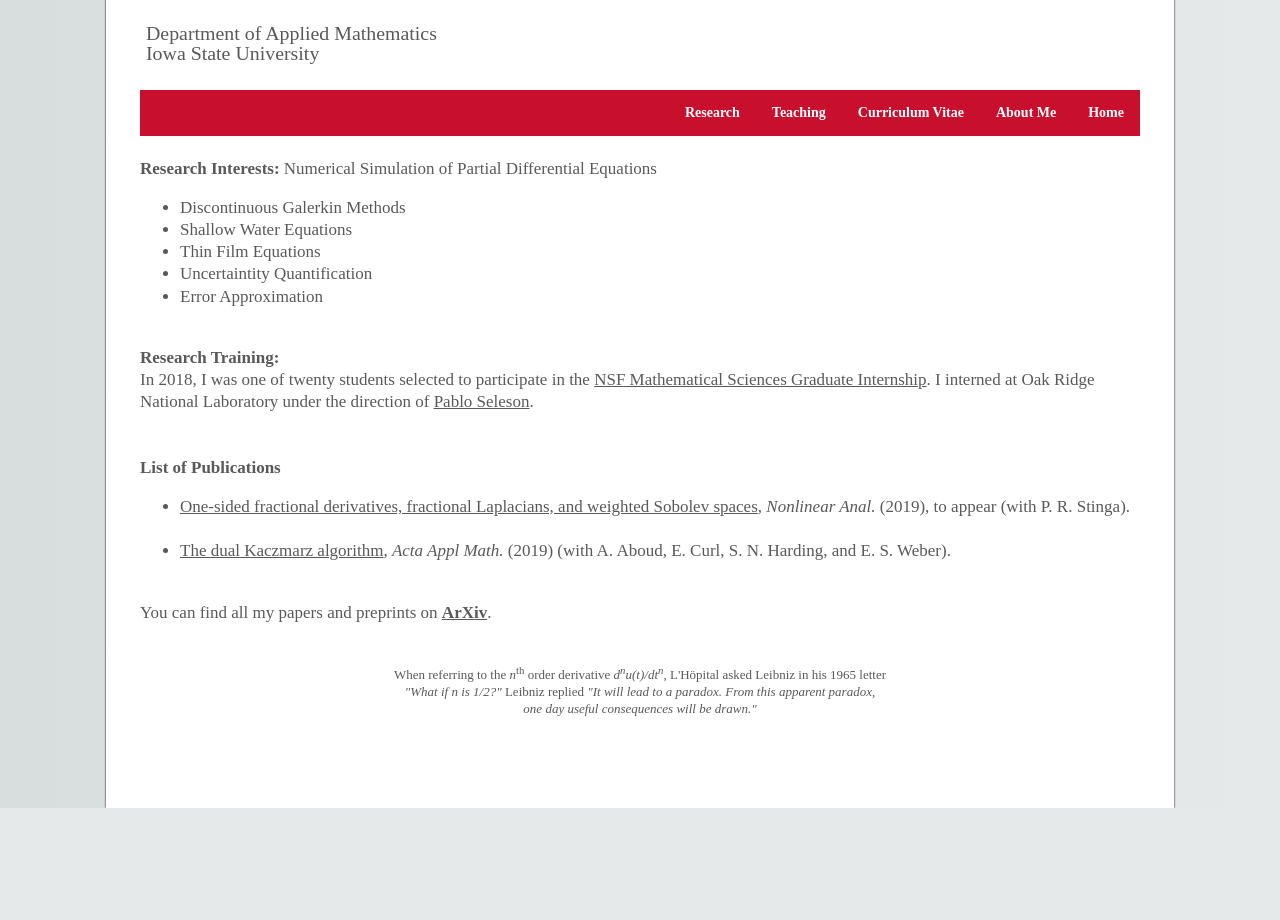
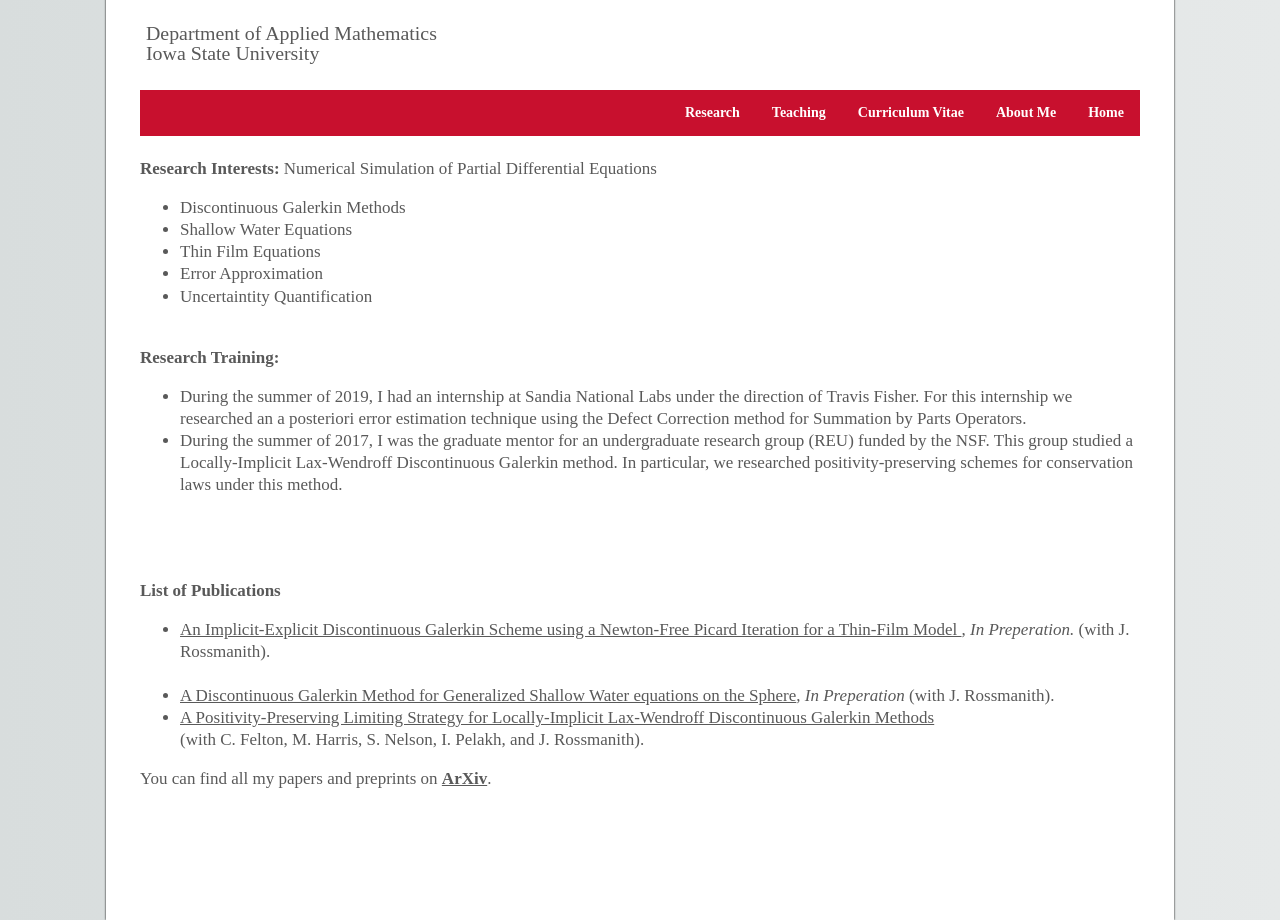
Before and after one commit to caleblogemann/caleblogemann.github.io, a plain HTML site: page research.html in a window 1280 px wide. Shown: the part 113-1033 px from the top of the page. Before the commit the page ends 921 px from the top, so only its background shows below. Drawn offline with Linux system fonts and the light colour scheme.

Commit message:
Updated webpage

```diff
--- a/aboutme.html
+++ b/aboutme.html
@@ -1,10 +1,22 @@
 <html>
+
 <body>
+
   <head>
     <meta charset="utf-8" />
     <meta http-equiv="X-UA-Compatible" content="IE=edge" />
     <title>Caleb Logemann</title>
     <link rel="stylesheet" href="main.css" />
+
+    <!-- Global site tag (gtag.js) - Google Analytics -->
+    <script async src="https://www.googletagmanager.com/gtag/js?id=UA-151630991-1"></script>
+    <script>
+      window.dataLayer = window.dataLayer || [];
+      function gtag() { dataLayer.push(arguments); }
+      gtag('js', new Date());
+
+      gtag('config', 'UA-151630991-1');
+    </script>
   </head>
 
   <h1><a href="index.html">Caleb Logemann</a></h1>
@@ -156,4 +168,5 @@
   <br />
   <br />
 </body>
+
 </html>
--- a/research.html
+++ b/research.html
@@ -1,10 +1,22 @@
 <html>
+
 <body>
+
   <head>
     <meta charset="utf-8" />
     <meta http-equiv="X-UA-Compatible" content="IE=edge" />
     <title>Caleb Logemann</title>
     <link rel="stylesheet" href="main.css" />
+
+    <!-- Global site tag (gtag.js) - Google Analytics -->
+    <script async src="https://www.googletagmanager.com/gtag/js?id=UA-151630991-1"></script>
+    <script>
+      window.dataLayer = window.dataLayer || [];
+      function gtag() { dataLayer.push(arguments); }
+      gtag('js', new Date());
+
+      gtag('config', 'UA-151630991-1');
+    </script>
   </head>
 
   <h1><a href="index.html">Caleb Logemann</a></h1>
@@ -38,19 +50,30 @@
     <li>Discontinuous Galerkin Methods</li>
     <li>Shallow Water Equations</li>
     <li>Thin Film Equations</li>
+    <li>Error Approximation</li>
     <li>Uncertaintity Quantification</li>
-      <li>Error Approximation</li>
   </ul>
 
   <br />
 
   <strong> Research Training: </strong><br />
-
-    In 2018, I was one of twenty students selected to participate in the
-    <a href="https://orise.orau.gov/nsf-msgi/">
-      NSF Mathematical Sciences Graduate Internship</a
-    >. I interned at Oak Ridge National Laboratory under the direction of
-    <a href="https://web.ornl.gov/~selesonpd/"> Pablo Seleson</a>.
+  <ul>
+    <li>
+      During the summer of 2019, I had an internship at Sandia National Labs under
+      the direction of Travis Fisher.
+      For this internship we researched an a posteriori error estimation technique
+      using the Defect Correction method for Summation by Parts Operators.
+    </li>
+    <li>
+      During the summer of 2017, I was the graduate mentor for an undergraduate
+      research group (REU) funded by the NSF.
+      This group studied a Locally-Implicit Lax-Wendroff Discontinuous Galerkin
+      method.
+      In particular, we researched positivity-preserving schemes for
+      conservation laws under this method.
+    </li>
+    <!-- <li>Could list mathematical neuroscience research and undergrad physics research</li> -->
+  </ul>
 
   <br />
   <br />
@@ -64,48 +87,42 @@
 
   <ul>
     <li>
-        <a
-          href="https://www.sciencedirect.com/science/article/pii/S0362546X19301257"
-          >One-sided fractional derivatives, fractional Laplacians, and weighted
-          Sobolev spaces</a
-        >, <i>Nonlinear Anal.</i> (2019), to appear (with P. R. Stinga).
+      <a href="">
+        An Implicit-Explicit Discontinuous Galerkin Scheme using a Newton-Free Picard Iteration for a Thin-Film Model
+      </a>, <i>In Preperation.</i> (with J. Rossmanith).
     </li>
     <br />
     <li>
-        <a href="https://rdcu.be/bmTPo">The dual Kaczmarz algorithm</a>,
-        <i>Acta Appl Math.</i> (2019) (with A. Aboud, E. Curl, S. N. Harding,
-        and E. S. Weber).
+      <a href="">A Discontinuous Galerkin Method for Generalized Shallow Water equations on the Sphere</a>,
+      <i>In Preperation</i> (with J. Rossmanith).
     </li>
+    <li>
+      <a href="https://arxiv.org/pdf/1806.06756.pdf">A Positivity-Preserving Limiting Strategy for Locally-Implicit
+        Lax-Wendroff Discontinuous Galerkin Methods</a>
+    </li> (with C. Felton, M. Harris, S. Nelson, I. Pelakh, and J. Rossmanith).
     <br />
   </ul>
 
   You can find all my papers and preprints on
-    <strong
-      ><a
-        href="https://arxiv.org/search/math?searchtype=author&query=Vaughan%2C+M"
-        >ArXiv</a
-      ></strong
-    >.
+  <strong><a href="https://arxiv.org/search/?query=Caleb+Logemann&searchtype=author">ArXiv</a></strong>.
 
   <br />
   <br />
 
   <pre></pre>
 
-    <font size="2"
-      ><center>
+  <!-- <font size="2">
+      <center>
         When referring to the <i>n</i><sup>th</sup> order derivative
-        <i>d<sup>n</sup>u(t)/dt<sup>n</sup></i
-        >, L'H&ouml;pital asked Leibniz in his 1965 letter <br />
+        <i>d<sup>n</sup>u(t)/dt<sup>n</sup></i>, L'H&ouml;pital asked Leibniz in his 1965 letter <br />
         <i>"What if n is 1/2?"</i>
         Leibniz replied
-        <i
-          >"It will lead to a paradox. From this apparent paradox,<br />
-          one day useful consequences will be drawn."</i
-        >
-      </center></font
-    >
+        <i>"It will lead to a paradox. From this apparent paradox,<br />
+          one day useful consequences will be drawn."</i>
+      </center>
+    </font> -->
 
   <br />
 </body>
+
 </html>
```
Also changed, not shown: index.html (+16 -8 lines), teaching.html (+29 -28 lines). Lines whose indentation alone changed are shown as unchanged.
